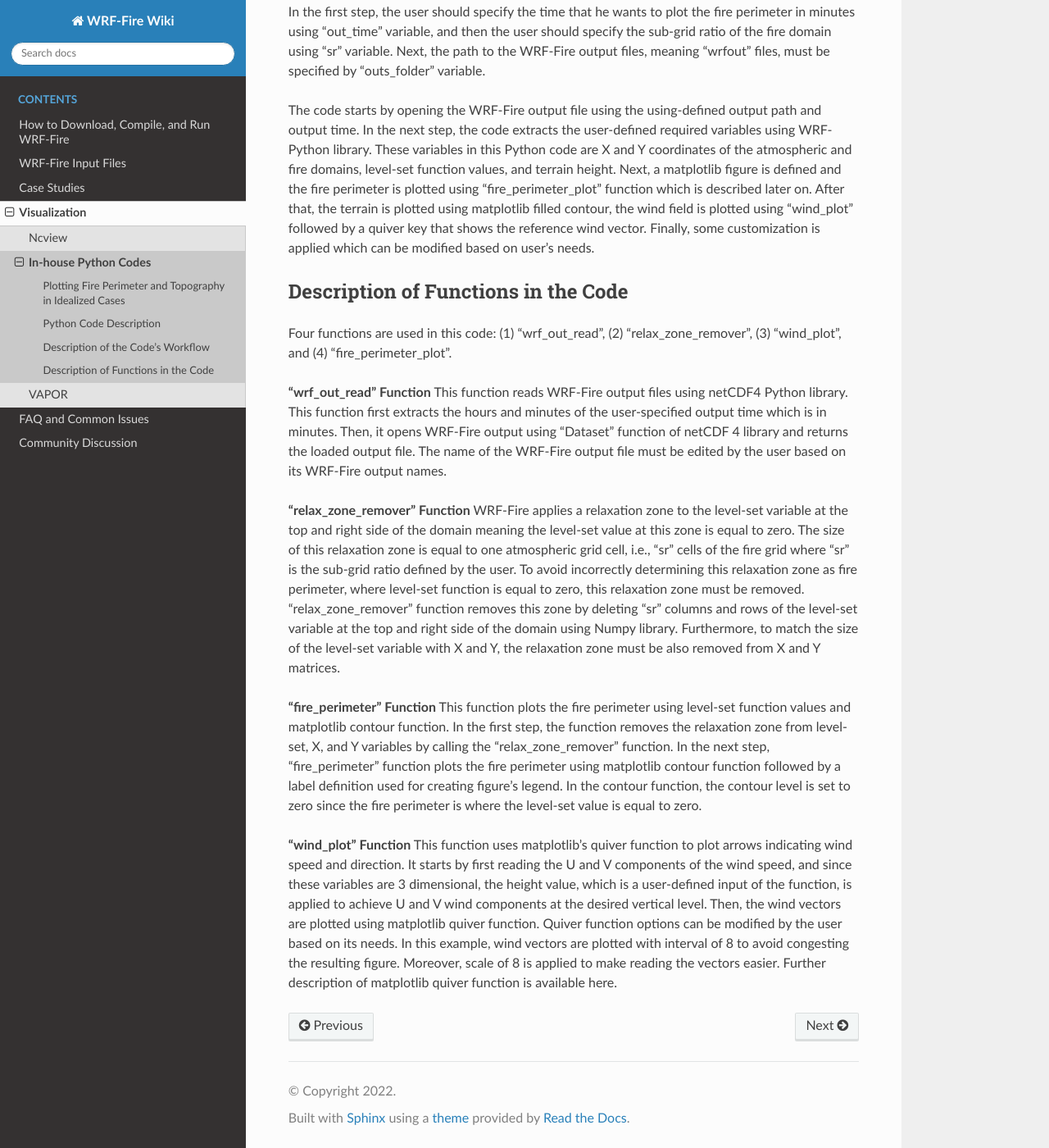
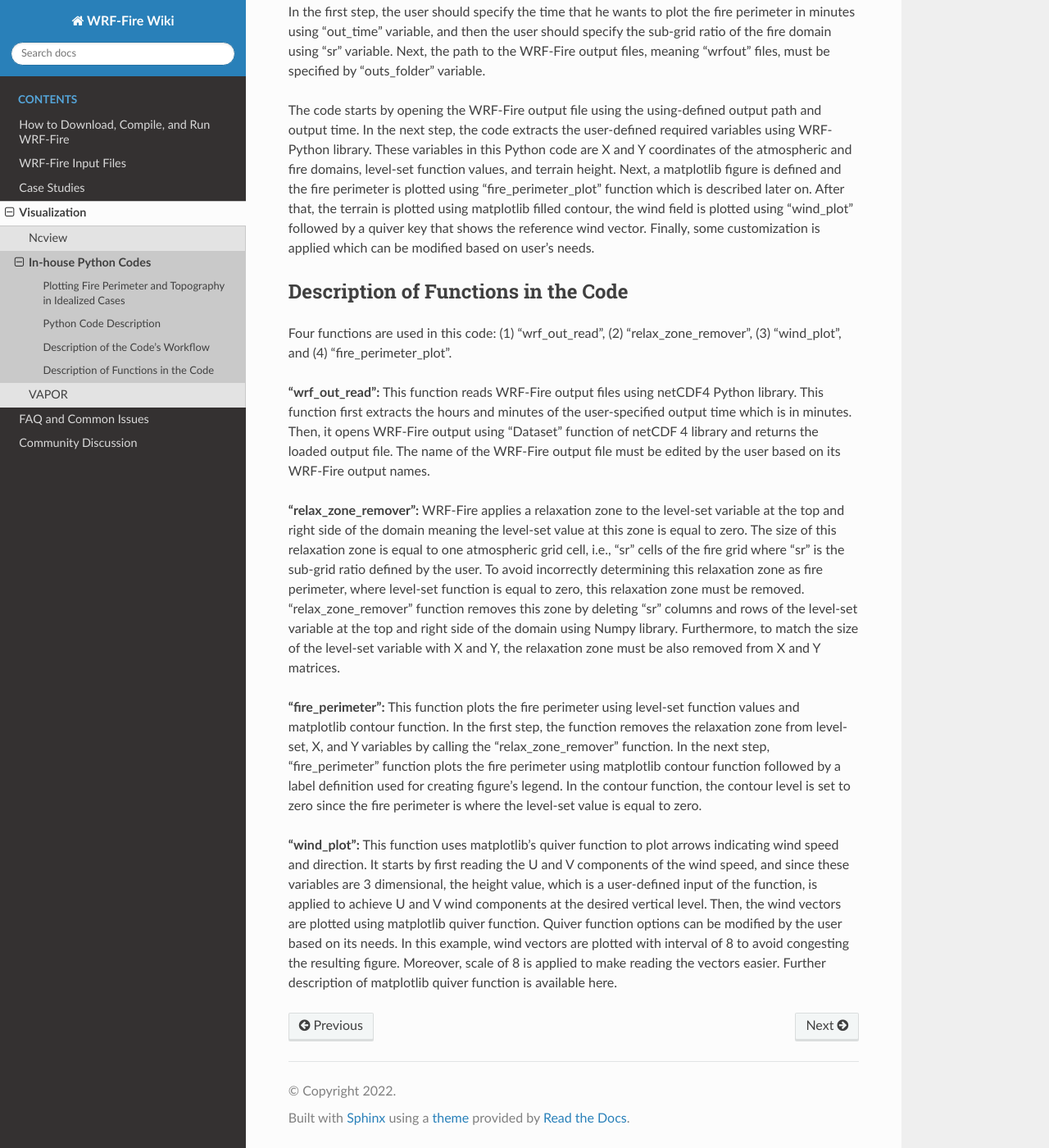
Before and after one commit to WRF-Fire-UNR/UNR-WRF-FIRE, a Sphinx documentation site: the page built from docs/source/inHouse.rst, in a window 1280 px wide and 1400 px high, scrolled down 2238 px. Shown: the whole window at 82% size. Built offline with Sphinx 7.4.7 and the Read the Docs theme 2.0.0, drawn with Linux system fonts in a browser that asks for light colours.

Commit message:
Update inHouse.rst

```diff
--- a/docs/source/inHouse.rst
+++ b/docs/source/inHouse.rst
@@ -132,14 +132,14 @@ Description of Functions in the Code
 
 Four functions are used in this code: (1) “wrf_out_read”, (2) “relax_zone_remover”, (3) “wind_plot”, and (4) “fire_perimeter_plot”.
 
-**“wrf_out_read” Function**
+**“wrf_out_read”:**
 This function reads WRF-Fire output files using netCDF4 Python library. This function first extracts the hours and minutes of the user-specified output time which is in minutes. Then, it opens WRF-Fire output using “Dataset” function of netCDF 4 library and returns the loaded output file. The name of the WRF-Fire output file must be edited by the user based on its WRF-Fire output names.
 
-**“relax_zone_remover” Function**
+**“relax_zone_remover”:**
 WRF-Fire applies a relaxation zone to the level-set variable at the top and right side of the domain meaning the level-set value at this zone is equal to zero. The size of this relaxation zone is equal to one atmospheric grid cell, i.e., “sr” cells of the fire grid where “sr” is the sub-grid ratio defined by the user. To avoid incorrectly determining this relaxation zone as fire perimeter, where level-set function is equal to zero, this relaxation zone must be removed. “relax_zone_remover” function removes this zone by deleting “sr” columns and rows of the level-set variable at the top and right side of the domain using Numpy library. Furthermore, to match the size of the level-set variable with X and Y, the relaxation zone must be also removed from X and Y matrices.
 
-**“fire_perimeter” Function**
+**“fire_perimeter”:**
 This function plots the fire perimeter using level-set function values and matplotlib contour function. In the first step, the function removes the relaxation zone from level-set, X, and Y variables by calling the “relax_zone_remover” function. In the next step, “fire_perimeter” function plots the fire perimeter using matplotlib contour function followed by a label definition used for creating figure’s legend. In the contour function, the contour level is set to zero since the fire perimeter is where the level-set value is equal to zero.
 
-**“wind_plot” Function**
+**“wind_plot”:**
 This function uses matplotlib’s quiver function to plot arrows indicating wind speed and direction. It starts by first reading the U and V components of the wind speed, and since these variables are 3 dimensional, the height value, which is a user-defined input of the function, is applied to achieve U and V wind components at the desired vertical level. Then, the wind vectors are plotted using matplotlib quiver function. Quiver function options can be modified by the user based on its needs. In this example, wind vectors are plotted with interval of 8 to avoid congesting the resulting figure. Moreover, scale of 8 is applied to make reading the vectors easier. Further description of matplotlib quiver function is available here.
```
